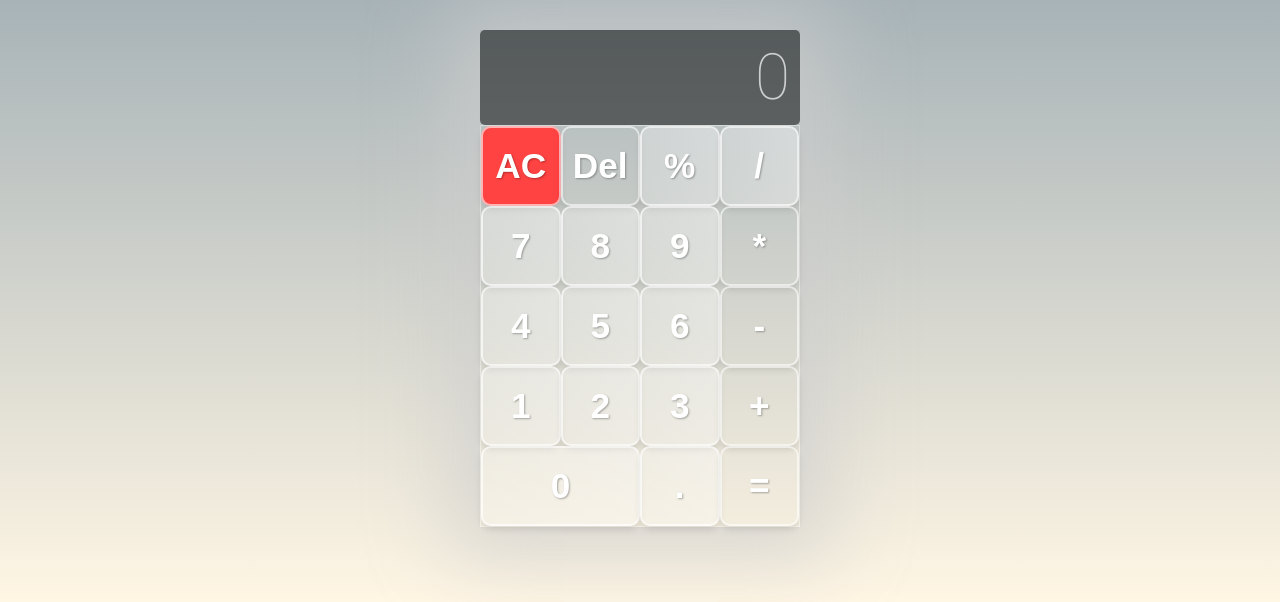
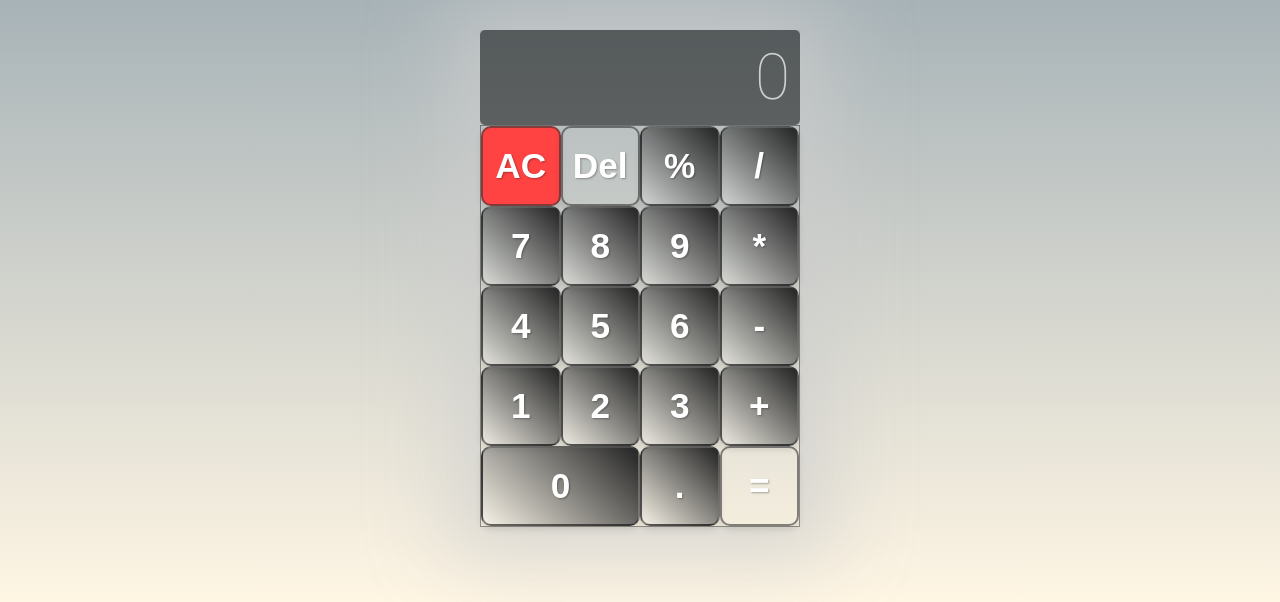
Before and after one commit to Muhibkhan999/Calculator, a plain HTML site: page index.html in a window 1280 px wide. Shown: the part 198-800 px from the top of the page. Drawn offline with Linux system fonts and the light colour scheme.

Commit message:
first commit

```diff
--- a/index.html
+++ b/index.html
@@ -13,25 +13,24 @@
             <div class="calculator__display" id="screen">0</div>
             <div class="calculator__functions">
                 <button onclick="getValue('C')" class="btn--opaque btn--ac">AC</button>
-                <button onclick="getValue('back')" class="btn--del">Del </button>
+                <button onclick="getValue('back')" class="btn--del">Del</button>
                 <button onclick="getValue('%')">%</button>
                 <button onclick="getValue('/')">/</button>
                 <button onclick="getValue('7')">7</button>
                 <button onclick="getValue('8')">8</button>
                 <button onclick="getValue('9')">9</button>
-                <button onclick="getValue('*')" class="btn--opaque">*</button>
+                <button onclick="getValue('*')">*</button>
                 <button onclick="getValue('4')">4</button>
                 <button onclick="getValue('5')">5</button>
                 <button onclick="getValue('6')">6</button>
-                <button onclick="getValue('-')" class="btn--opaque">-</button>
+                <button onclick="getValue('-')">-</button>
                 <button onclick="getValue('1')">1</button>
                 <button onclick="getValue('2')">2</button>
                 <button onclick="getValue('3')">3</button>
-                <button onclick="getValue('+')" class="btn--opaque">+</button>
+                <button onclick="getValue('+')">+</button>
                 <button onclick="getValue('0')" class="btn--large">0</button>
                 <button onclick="getValue('.')">.</button>
                 <button onclick="getValue('=')" class="btn--opaque">=</button>
-
             </div>
         </div>
     </div>
--- a/styles.css
+++ b/styles.css
@@ -63,20 +63,27 @@ h1:hover {
   white-space: nowrap;
 }
 
+.special-char {
+  color: #000000; /* Change operator color to black */
+  font-weight: bold; /* Optional: make operators bold for emphasis */
+}
+
+
+
 .calculator__functions {
     display: flex;
     flex-wrap: wrap;
-    border: 1px solid rgba(255, 255, 255, 0.4);
+    border: 1px solid rgba(0, 0, 0, 0.4);
 }
-
+/* rgba(255, 255, 255, 0.4) */
 button {
     flex: 0 1 25%;
     height: clamp(60px, 15vw, 80px);
     color: #fff;
     font-size: clamp(1.5em, 5vw, 2.2em);
     font-weight: bold;
-    background: linear-gradient(45deg, rgba(255, 255, 255, 0.2), rgba(255, 255, 255, 0.4));
-    border: 2px solid rgba(255, 255, 255, 0.6);
+    background: linear-gradient(45deg, rgba(255, 255, 255, 0.2), rgb(36, 36, 36));
+    border: 2px solid rgba(54, 54, 54, 0.6);
     border-radius: 10px;
     transition: all 0.3s ease;
     cursor: pointer;
@@ -111,7 +118,7 @@ button.del:active {
 }
 
 button:hover {
-    background: linear-gradient(45deg, rgba(255, 255, 255, 0.4), rgba(255, 255, 255, 0.6));
+    background: linear-gradient(45deg, rgba(255, 255, 255, 0.4), rgba(104, 102, 102, 0.6));
     transform: translateY(-3px);
     box-shadow: 0 6px 8px rgba(0, 0, 0, 0.2);
 }
```
Lines whose indentation alone changed are shown as unchanged.
